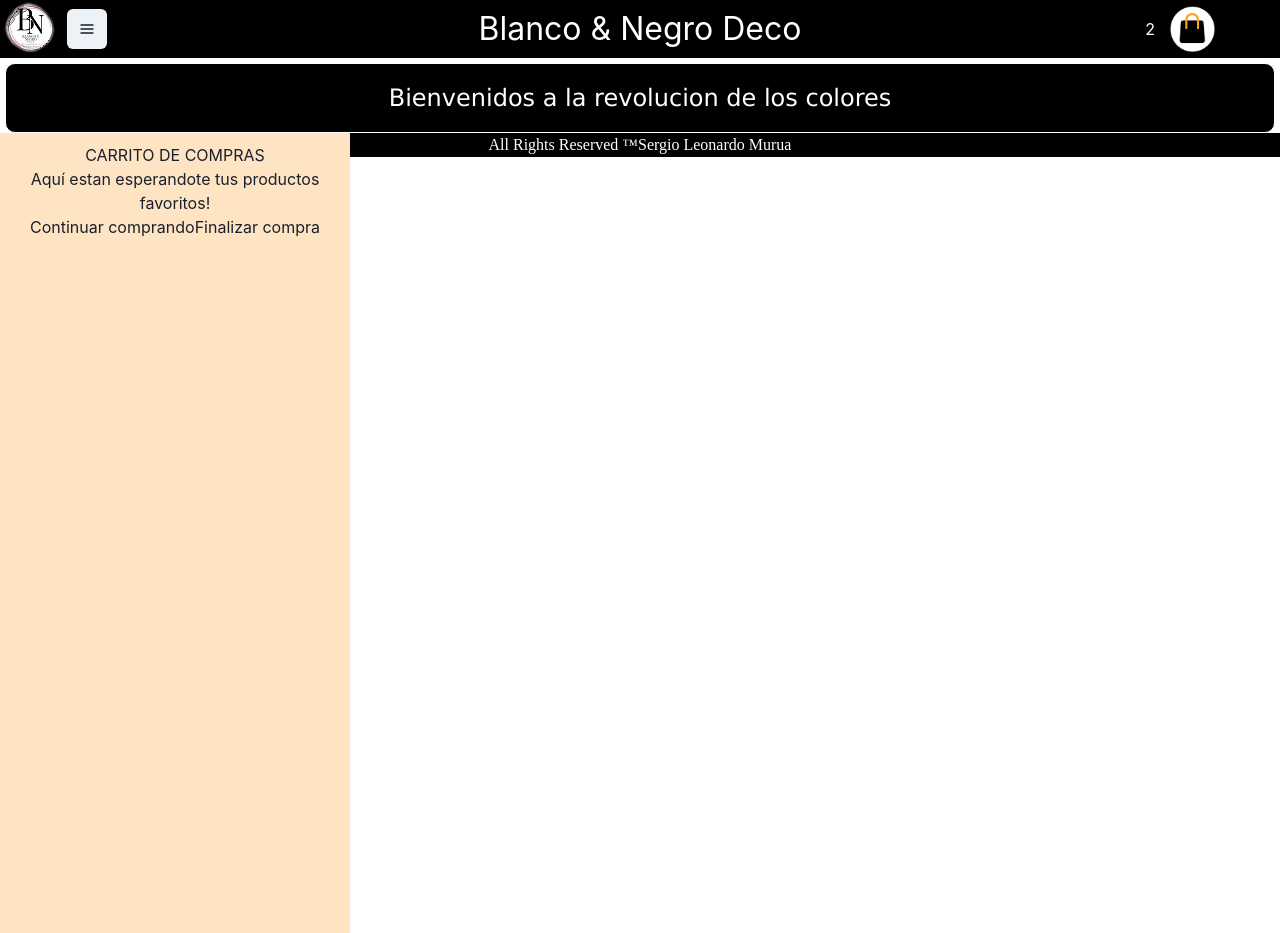
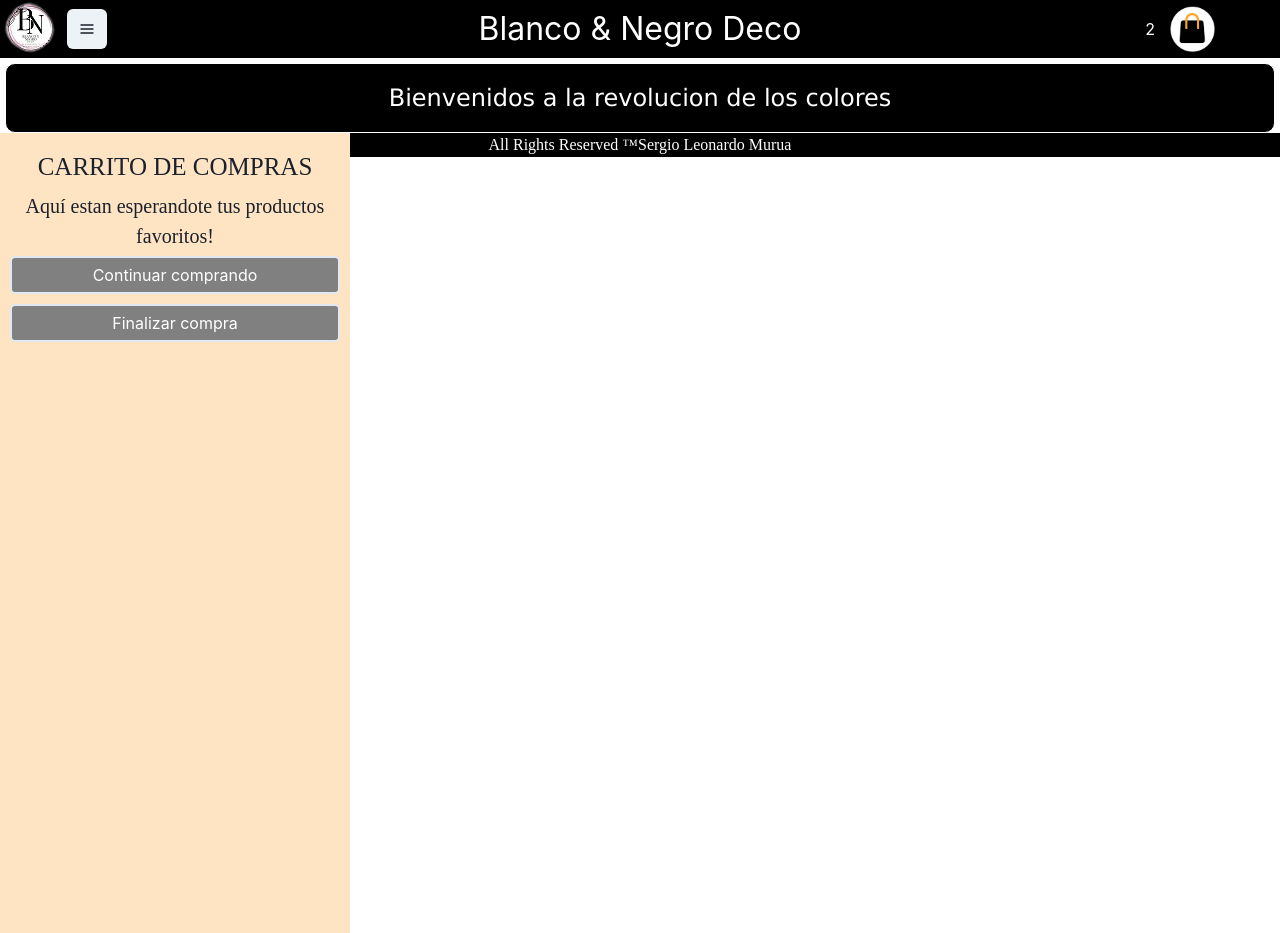
Before and after one commit to MuruaSL/BlancoYNegroDeco, a React (Vite) app: page / in a window 1280 px wide. Built offline with nearby package versions, Linux system fonts and the light colour scheme.

Commit message:
se agrego estilo a los textos del carrito lateral

```diff
--- a/src/components/LateralCart.jsx
+++ b/src/components/LateralCart.jsx
@@ -1,22 +1,22 @@
 import React from 'react'
 
 const LateralCart = () => {
-    return (
-        <>
-        <aside className='AsideCss'>
-            <h1>
-                CARRITO DE COMPRAS
-            </h1>
-            <p>
-                Aquí estan esperandote tus productos favoritos!
-            </p>
+return (
+    <>
+        <aside className="AsideCss">
+            <div>
+                <h1 className='sideCartTitle'>CARRITO DE COMPRAS</h1>
 
-            <button>Continuar comprando</button>
-            <button>Finalizar compra</button>
+                <p className='sideCartText'>Aquí estan esperandote tus productos favoritos!</p>
+            </div>
+
+            <div className="div-buttonGrouplateralCart">
+                <button className="lateralButton">Continuar comprando</button>
+                <button className="lateralButton">Finalizar compra</button>
+            </div>
         </aside>
-
-        </>
-    )
+    </>
+    );
 }
 
 export default LateralCart
--- a/src/index.css
+++ b/src/index.css
@@ -59,7 +59,6 @@
 /* ----------------LateralCart Component ----------------*/
 
 .AsideCss{
-
   width: 350px;
   background-color: bisque;
   height: 100vh;
@@ -69,8 +68,33 @@
   text-align: center;
   box-sizing: border-box;
 }
+.sideCartTitle{
+  font-family: 'Times New Roman', Times, serif;
+  font-size: 25px;
+  margin-top: 5px;
+  margin-bottom: 5px;
+}
+.sideCartText{
+  font-family: 'Times New Roman', Times, serif;
+  font-size: 20px;
+}
+.lateralButton{
+  background-color: grey;
+  border-radius: 5px;
+  border-width: 2px;
+  padding-left: 10px;
+  padding-right: 10px;
+  padding-top: 5px;
+  padding-bottom: 5px;
+  color: white;
+}
+.div-buttonGrouplateralCart{
 
-
+  margin-top: 5px;
+  display: grid;
+  gap: 10px;
+  grid-template-columns: 2;
+}
 /* ----------------Footer Component---------------- */
 
 .footerbar{
```
